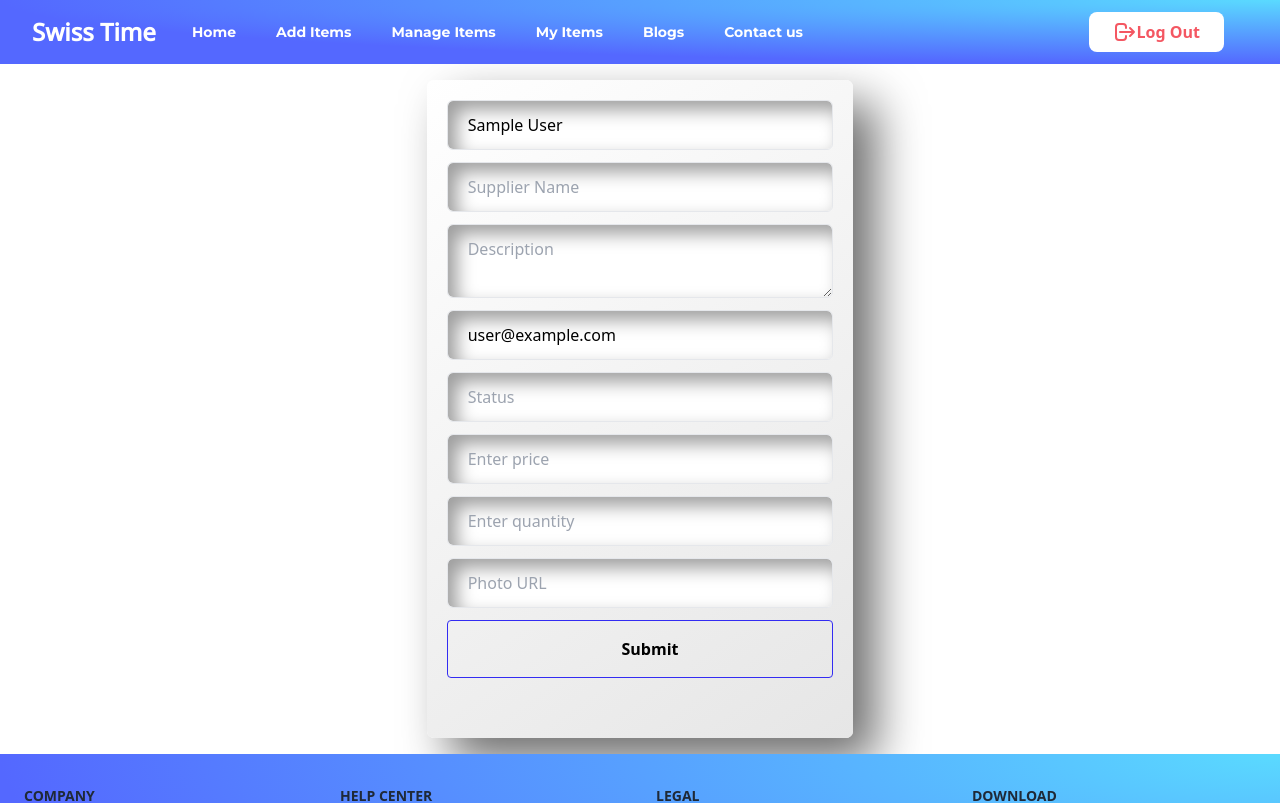
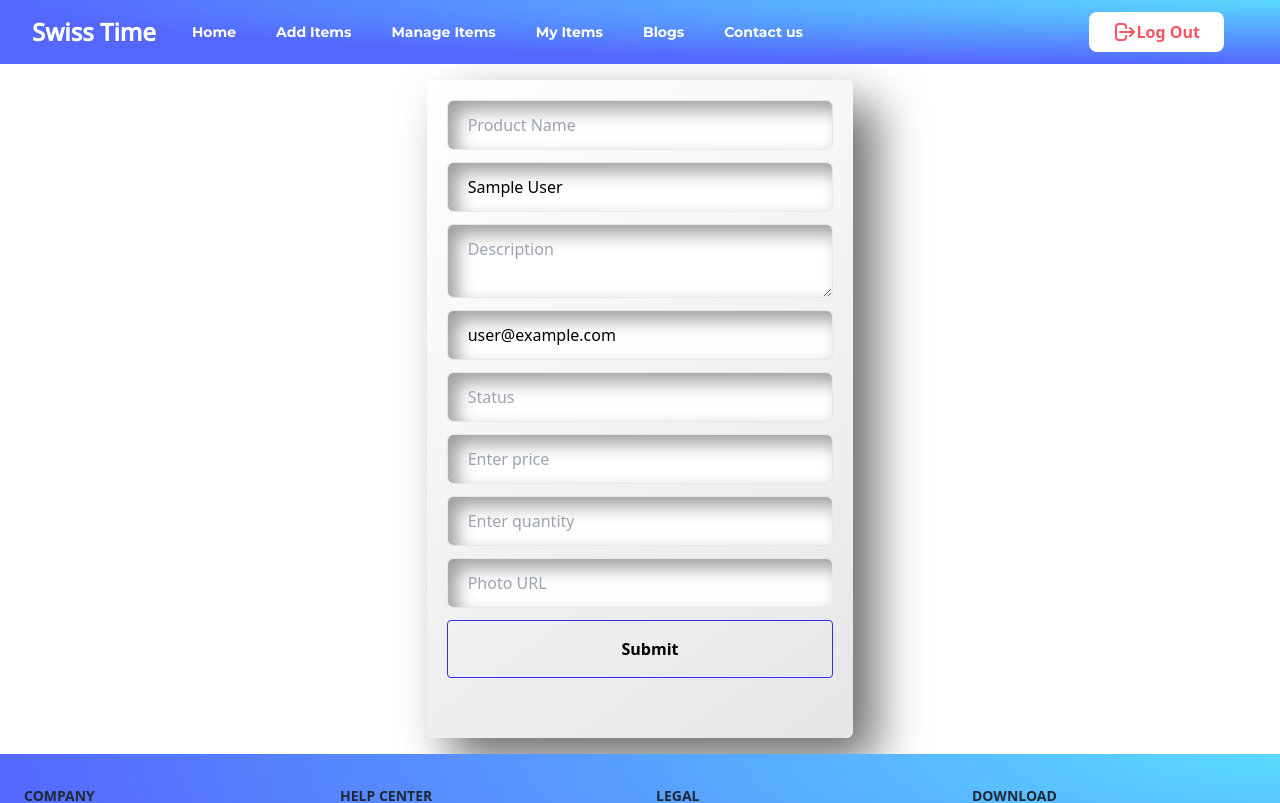
Before and after one commit to istiakhasan/swiss-time, a React (Create React App) app: page /addinventory in a window 1280 px wide. Shown: the top 803 px of the page. Built offline with nearby package versions, Linux system fonts and the light colour scheme; no server answers; sample sign-in values are in the browser's storage.

Commit message:
update addinventory

```diff
--- a/src/components/Page/AddInventory/AddInventory.js
+++ b/src/components/Page/AddInventory/AddInventory.js
@@ -32,8 +32,8 @@ return (
         <title>add-product</title>
       </Helmet>
     <form className='flex flex-col mb-10' onSubmit={handleSubmit(onSubmit)}>
-        <input required className=' input-shadow  outline-none mb-3 border pl-5 py-3' value={user?.displayName} readOnly placeholder='Product Name' type="text" {...register("name", { required: true })} />
-        <input required className=' input-shadow border  outline-none mb-3 pl-5 py-3' placeholder='Supplier Name' type="text" {...register("supplier", { required: true })} />
+        <input required className=' input-shadow  outline-none mb-3 border pl-5 py-3'  placeholder='Product Name' type="text" {...register("name", { required: true })} />
+        <input required className=' input-shadow border  outline-none mb-3 pl-5 py-3' value={user?.displayName} readOnly placeholder='Supplier Name' type="text" {...register("supplier", { required: true })} />
         <textarea required className=' input-shadow border  outline-none mb-3 pl-5 py-3' placeholder='Description' type="text" {...register("description")} />
         <input required className=' input-shadow border  outline-none mb-3 pl-5 py-3' value={user?.email} readOnly placeholder='Your Email' type="email" {...register("email")} />
         <input required className=' input-shadow border  outline-none mb-3 pl-5 py-3' placeholder='Status' type="text" {...register("status")} />
```
